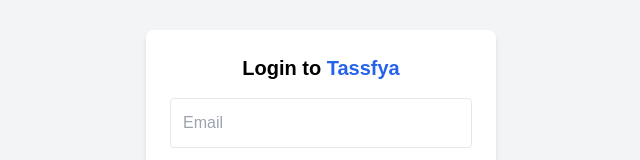
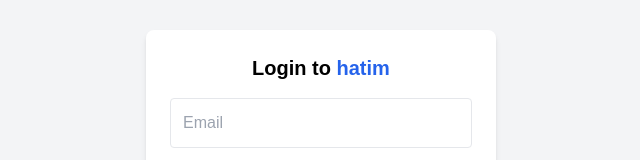
Before and after one commit to MrHatim007/dashboard-app, a React (Vite) app: page / in a window 1280 px wide. Shown: the part 222-382 px from the top of the page, without its empty margins (319-959 px from the left). Built offline with nearby package versions, Linux system fonts and the light colour scheme.

Commit message:
تعديل في لوحة التحكم

```diff
--- a/src/pages/Login.jsx
+++ b/src/pages/Login.jsx
@@ -93,7 +93,7 @@
         <h2 className="text-xl font-bold mb-4">
           {isArabic ? 'تسجيل الدخول إلى' : 'Login to'}{' '}
           <span className="text-blue-600">
-            {isArabic ? 'تصفية للعطور' : 'Tassfya'}
+            {isArabic ? 'تصفية للعطور' : 'hatim'}
           </span>
         </h2>
 
```
